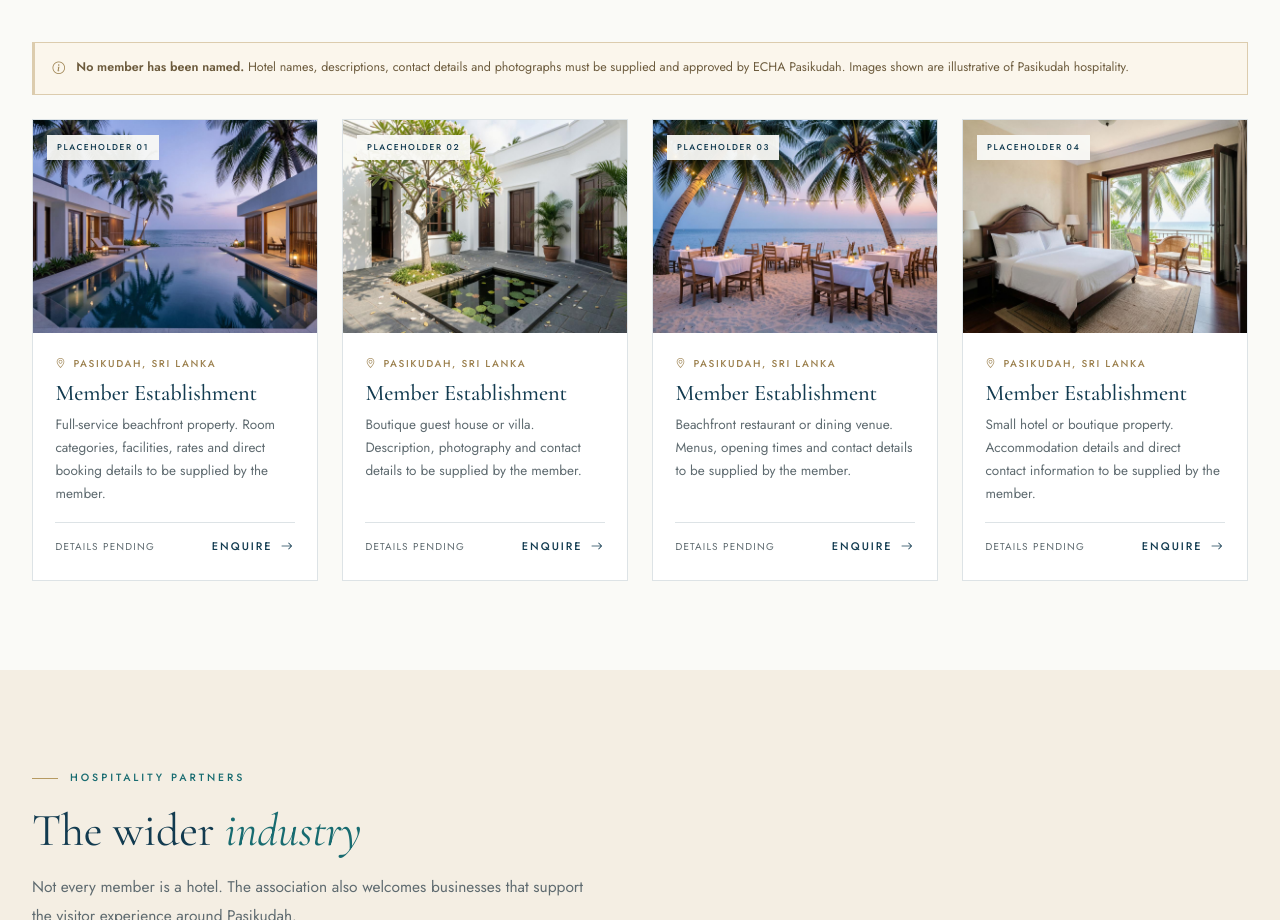
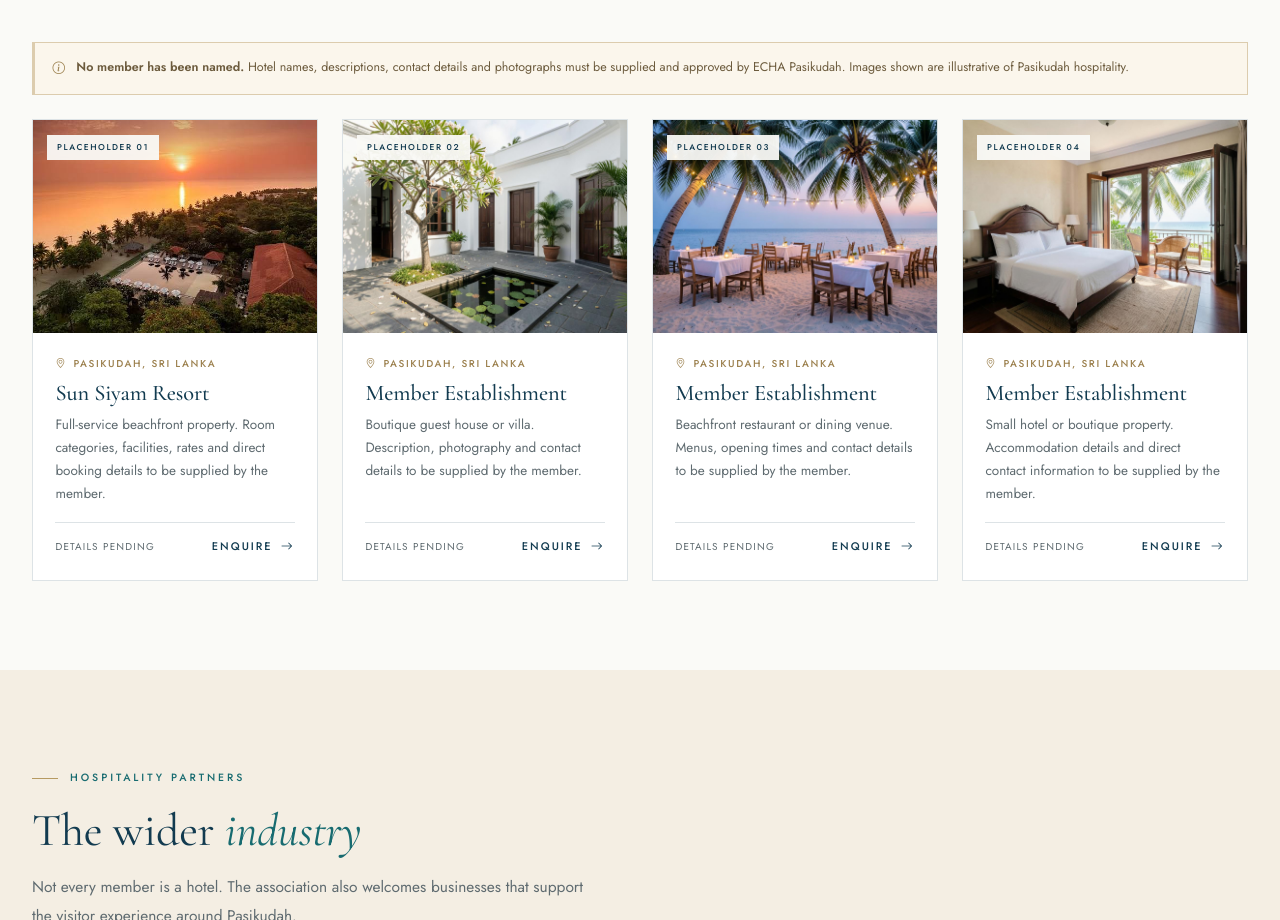
Before and after one commit to Anushan8/echa-pasikudah, a plain HTML site: page members.html in a window 1280 px wide. Shown: the part 1498-2418 px from the top of the page. Drawn offline with nearby package versions, Linux system fonts and the light colour scheme.

Commit message:
Update members.html

```diff
--- a/members.html
+++ b/members.html
@@ -217,11 +217,11 @@
             <article class="member-card">
               <div class="member-card__media">
                 <span class="member-card__badge">Placeholder 01</span>
-                <img src="assets/images/hotels/hotel-pool.jpg" width="1184" height="880" alt="A resort pool lined with coconut palms at dusk" loading="lazy" />
+                <img src="assets/images/hotels/sunsiyam.jpg" width="1184" height="880" alt="A resort pool lined with coconut palms at dusk" loading="lazy" />
               </div>
               <div class="member-card__body">
                 <span class="member-card__loc"><i class="bi bi-geo-alt" aria-hidden="true"></i>Pasikudah, Sri Lanka</span>
-                <h3>Member Establishment</h3>
+                <h3>Sun Siyam Resort</h3>
                 <p>Full-service beachfront property. Room categories, facilities, rates and direct booking details to be supplied by the member.</p>
                 <div class="member-card__foot">
                   <span>Details pending</span>
```
